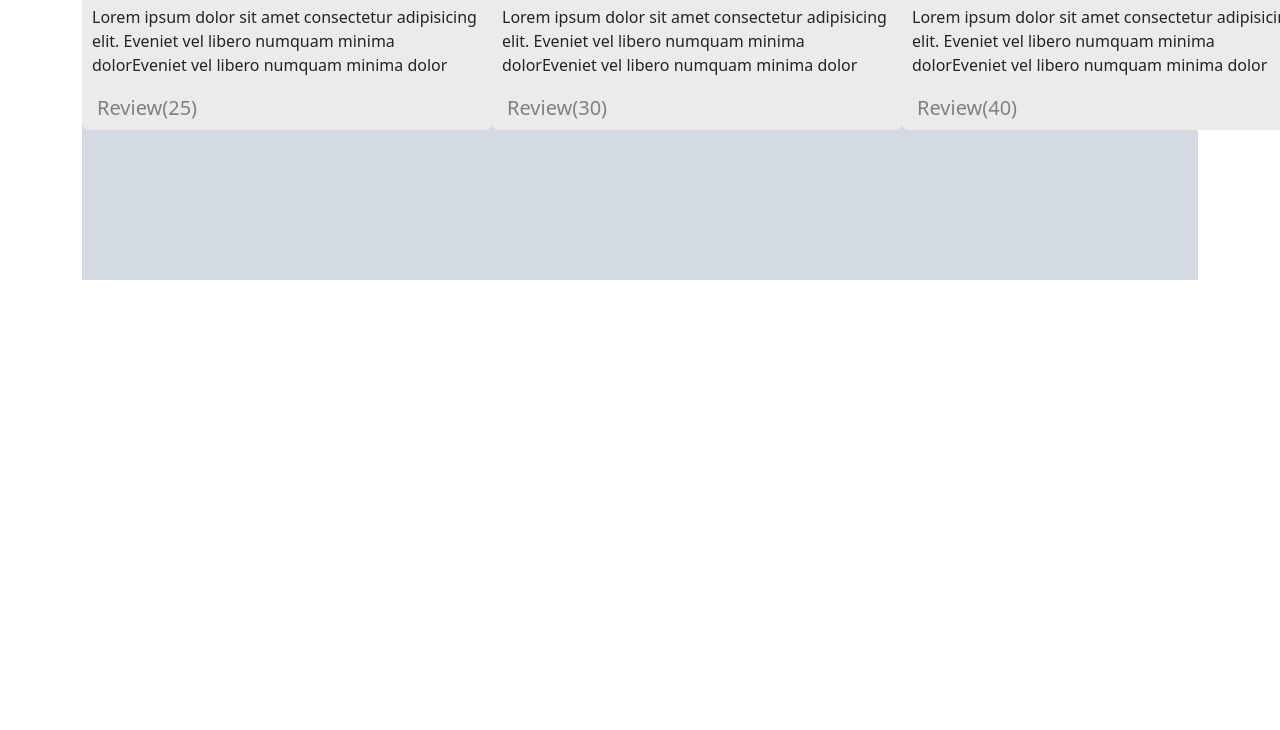
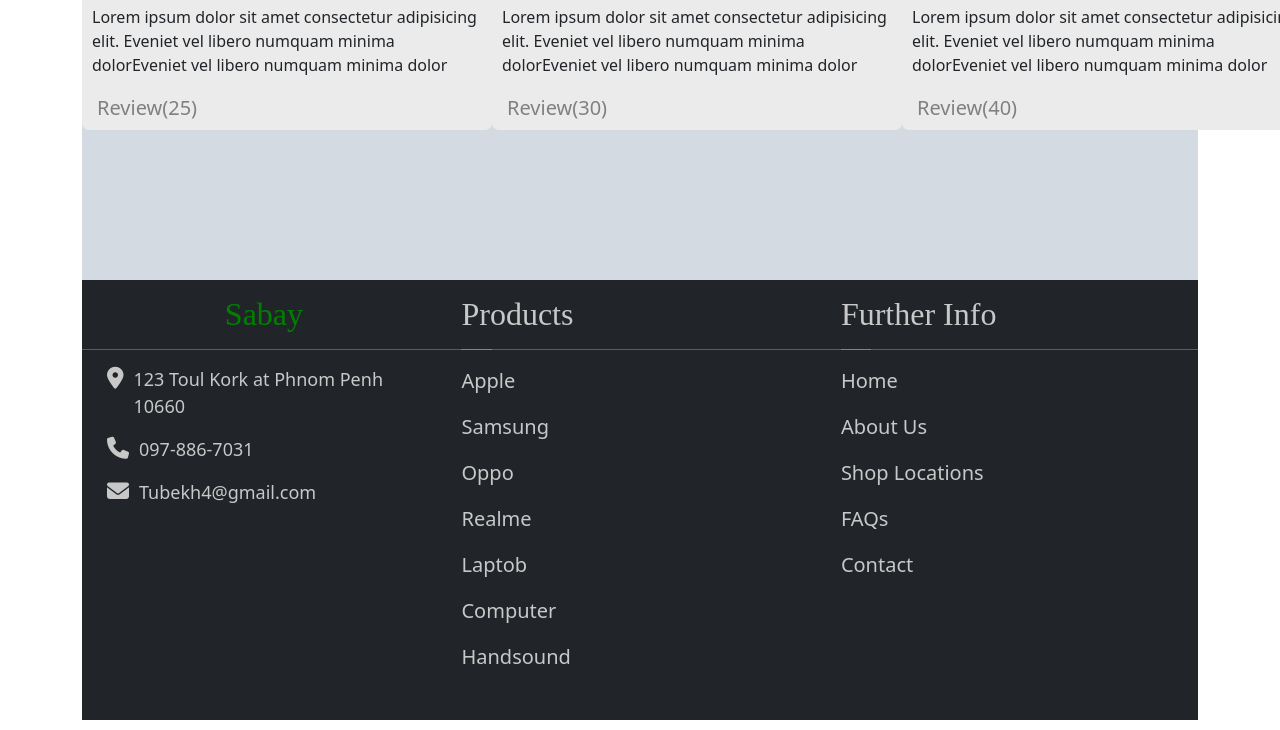
Before and after one commit to Mony20001/store.com, a plain HTML site: page index.html in a window 1280 px wide. Shown: the part 2257-2987 px from the top of the page. Before the commit the page ends 2537 px from the top, so only its background shows below. Drawn offline with nearby package versions, Linux system fonts and the light colour scheme.

Commit message:
first commit

```diff
--- a/index.html
+++ b/index.html
@@ -87,12 +87,61 @@
      <h1>Featured Product</h1>
      <p>Reprehenderit in voluptate velit esse cillum dolore eu fugiat nulla pariatur. <br> Excepteur sint occaecat cupidatat non proident.</p>
     <div class="bg" id="phone">
-
     </div>
  </div>
 
+  <div class="footer">
+       <div class="info">
+             <div>
+              <h2 style="font-family:serif; color: green; padding-top: 15px; padding-left: 40%;">Sabay</h2>
+               <hr style="width: 410px; font-size: 30px; color: white;">
+            </div>
+            <div style="display: flex; color: rgb(200, 200, 200);">
+              <i style="font-size: 22px; padding-left: 25px; padding-top: 1px;" class="fa-solid fa-location-dot"></i>
+              <p style="font-size: 18px; padding-left: 10px;">123 Toul Kork at Phnom Penh 10660</p>
+            </div>
+            <div style="display: flex; color: rgb(200, 200, 200);">
+              <i style="font-size: 22px; padding-left: 25px; padding-top: 1px;" class="fa-solid fa-phone"></i>
+              <p style="font-size: 18px; padding-left: 10px;">097-886-7031</p>
+            </div>
+            <div style="display: flex; color: rgb(200, 200, 200);">
+              <i style="font-size: 22px; padding-left: 25px; padding-top: 1px;" class="fa-solid fa-envelope"></i>
+              <p style="font-size: 18px; padding-left: 10px;">Tubekh4@gmail.com</p>
+            </div>
+
+       </div>
+       <div class="info">
+            <div>
+               <h2 style="font-family:serif; color: rgb(200, 200, 200); padding-top: 15px;">Products</h2>
+               <hr style="width: 410px; font-size: 30px; color: white;">
+            </div>
+            <div class="product" style=" color: rgb(200, 200, 200); font-size: 20px;">
+               <p>Apple</p>
+               <p>Samsung</p>
+               <p>Oppo</p>
+               <p>Realme</p>
+               <p>Laptob</p>
+               <p>Computer</p>
+               <p>Handsound</p>
+            </div>
+       </div>
+       <div class="info">
+            <div>
+               <h2 style="font-family:serif; color: rgb(200, 200, 200); padding-top: 15px;">Further Info</h2>
+               <hr style="width: 410px; font-size: 30px; color: white;">
+               <div class="info1" style=" color: rgb(200, 200, 200); font-size: 20px; transition: all 1s ease-in-out;">
+               <p>Home</p>
+               <p>About Us</p>
+               <p>Shop Locations</p>
+               <p>FAQs</p>
+               <p>Contact</p>
+            </div>
+            </div>
+       </div>
+  </div>
 
 </div>
 </body>
+
 <script src="/phone.js"></script>
 </html>
--- a/phone.css
+++ b/phone.css
@@ -85,3 +85,23 @@ nav{
     padding-left: 10px;
 
 }
+.footer{
+    height: 440px;
+    width: 100%;
+    background-color: #212529;
+    display: flex;
+    flex-direction: row;
+    justify-content: space-between;
+    gap: 15px;
+}
+.info{
+    height: 450px;
+    width: 32%;
+}
+.product>p:hover{
+    color: green;
+
+}
+.info1>p:hover{
+    color: green;
+}
```
